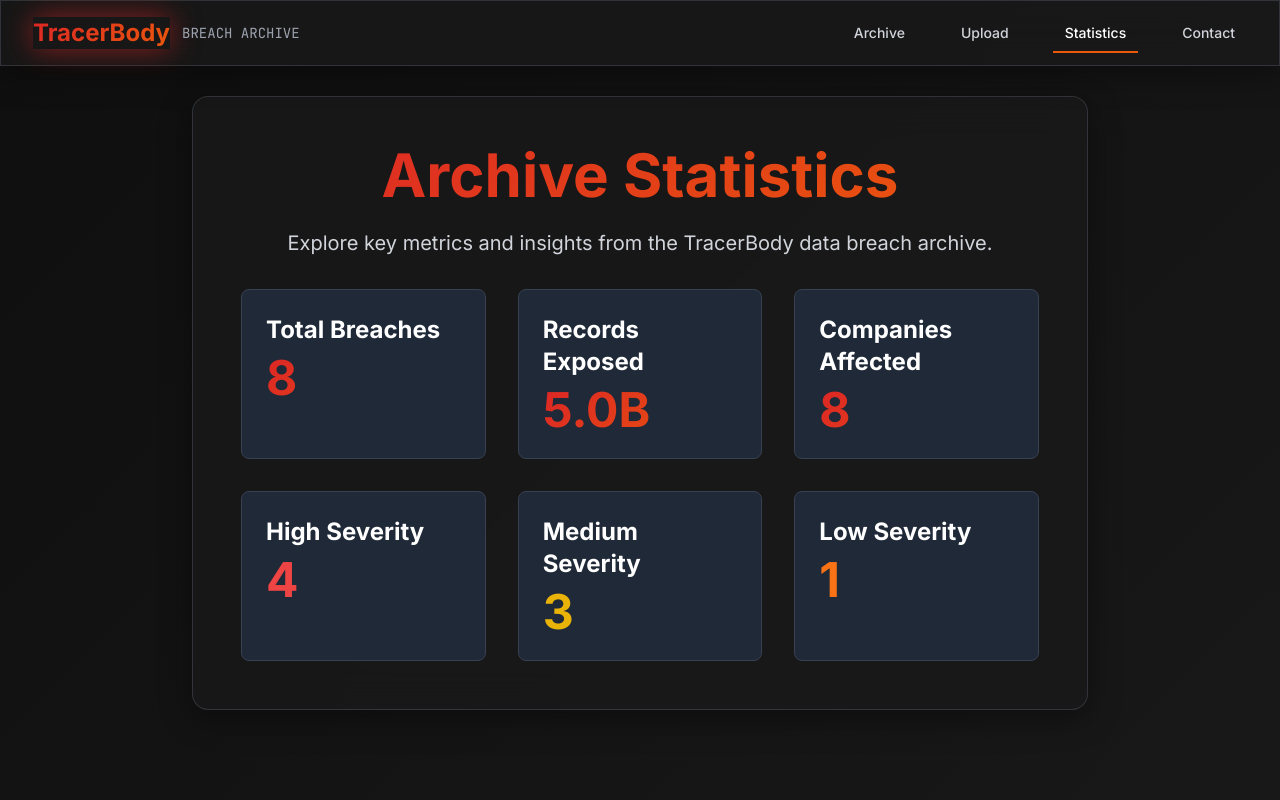
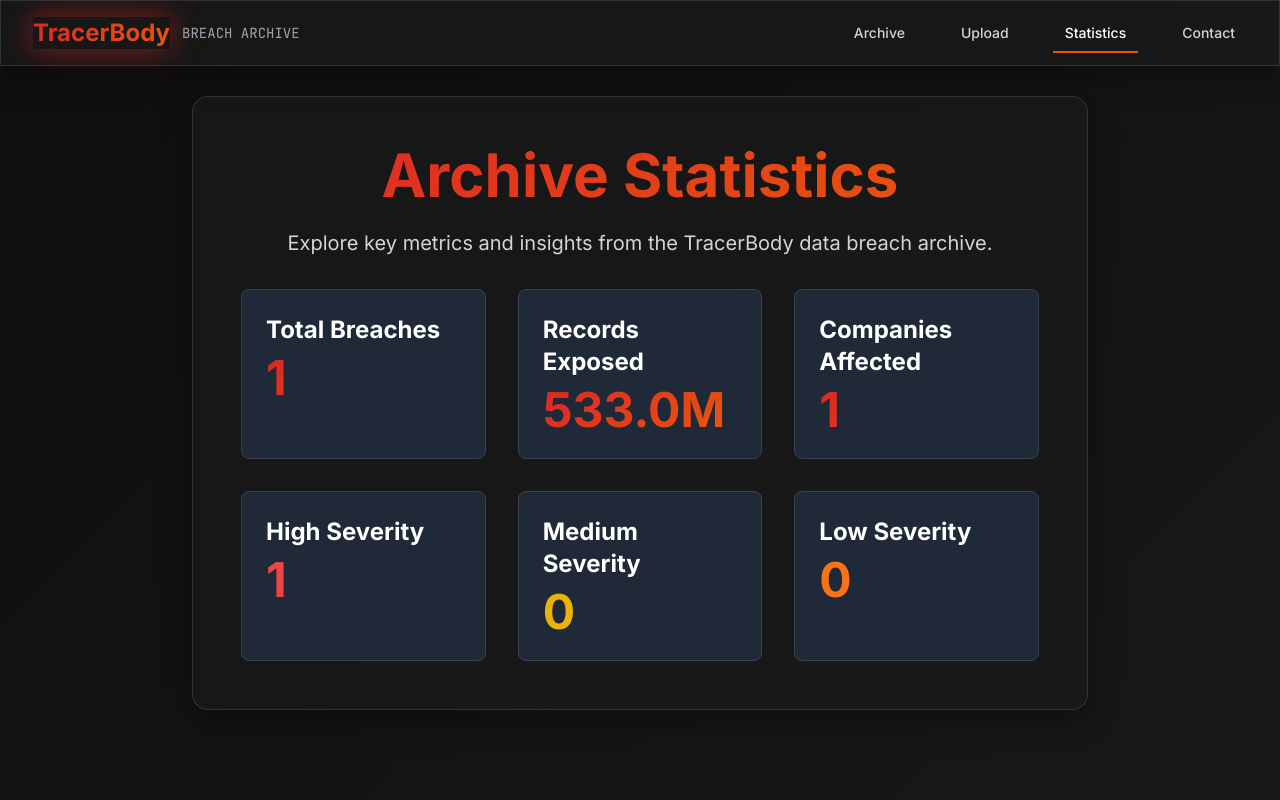
Before and after one commit to tracerbody/TracerBody, a plain HTML site: page stats.html in a window 1280 px wide. Shown: the top 800 px of the page. Drawn offline with nearby package versions, Linux system fonts and the light colour scheme.

Commit message:
fixed the stats tab

```diff
--- a/stats.html
+++ b/stats.html
@@ -374,121 +374,15 @@
 
     <!-- Statistics JavaScript -->
     <script>
-        // Embedded breach data to avoid CORS issues
-        const breachData = [
-            {
-                "id": 1,
-                "company": "Equifax",
-                "year": 2017,
-                "records": 147000000,
-                "severity": "high",
-                "type": "Credit Bureau",
-                "description": "Personal information of 147 million consumers exposed including SSNs, birth dates, addresses, and driver's license numbers.",
-                "downloadUrl": "https://mega.nz/file/example1",
-                "password": "equifax2017!",
-                "size": "2.3 GB",
-                "date": "2017-09-07",
-                "tags": ["SSN", "Personal Data", "Credit"]
-            },
-            {
-                "id": 2,
-                "company": "Yahoo",
-                "year": 2013,
-                "records": 3000000000,
-                "severity": "high",
-                "type": "Web Services",
-                "description": "All 3 billion Yahoo accounts compromised. Names, email addresses, telephone numbers, dates of birth, hashed passwords, and security questions exposed.",
-                "downloadUrl": "https://drive.google.com/file/d/example2",
-                "password": "yahoo_breach_2013",
-                "size": "5.7 GB",
-                "date": "2013-08-01",
-                "tags": ["Email", "Passwords", "Personal Data"]
-            },
-            {
-                "id": 3,
-                "company": "Marriott",
-                "year": 2018,
-                "records": 500000000,
-                "severity": "high",
-                "type": "Hospitality",
-                "description": "Guest information from Starwood hotels database including names, addresses, phone numbers, email addresses, passport numbers, and payment card information.",
-                "downloadUrl": "https://dropbox.com/s/example3",
-                "password": "marriott_starwood18",
-                "size": "1.8 GB",
-                "date": "2018-11-30",
-                "tags": ["Travel", "Payment Cards", "Passports"]
-            },
-            {
-                "id": 4,
-                "company": "Capital One",
-                "year": 2019,
-                "records": 100000000,
-                "severity": "medium",
-                "type": "Financial",
-                "description": "Personal information of credit card customers and applicants including names, addresses, credit scores, payment history, and fragments of transaction data.",
-                "downloadUrl": "https://mega.nz/file/example4",
-                "password": "capital1_2019",
-                "size": "890 MB",
-                "date": "2019-07-19",
-                "tags": ["Credit Cards", "Financial", "Credit Scores"]
-            },
-            {
-                "id": 5,
-                "company": "Facebook",
-                "year": 2019,
-                "records": 533000000,
-                "severity": "medium",
-                "type": "Social Media",
-                "description": "Phone numbers, Facebook IDs, full names, locations, birthdates, bios, and email addresses of Facebook users from 106 countries.",
-                "downloadUrl": "https://drive.google.com/file/d/example5",
-                "password": "fb_leak2019",
-                "size": "1.2 GB",
-                "date": "2019-04-03",
-                "tags": ["Social Media", "Phone Numbers", "Personal Data"]
-            },
-            {
-                "id": 6,
-                "company": "LinkedIn",
-                "year": 2021,
-                "records": 700000000,
-                "severity": "medium",
-                "type": "Professional Network",
-                "description": "Scraped data including email addresses, phone numbers, workplace information, full names, account IDs, and links to social media accounts.",
-                "downloadUrl": "https://dropbox.com/s/example6",
-                "password": "linkedin_scrape21",
-                "size": "2.1 GB",
-                "date": "2021-06-22",
-                "tags": ["Professional", "Email", "Phone Numbers"]
-            },
-            {
-                "id": 7,
-                "company": "T-Mobile",
-                "year": 2021,
-                "records": 54000000,
-                "severity": "high",
-                "type": "Telecommunications",
-                "description": "Names, dates of birth, SSNs, and driver's license information of current, former and prospective T-Mobile customers.",
-                "downloadUrl": "https://mega.nz/file/example7",
-                "password": "tmobile_breach21",
-                "size": "650 MB",
-                "date": "2021-08-17",
-                "tags": ["Telecom", "SSN", "Driver's License"]
-            },
-            {
-                "id": 8,
-                "company": "Clubhouse",
-                "year": 2021,
-                "records": 1300000,
-                "severity": "low",
-                "type": "Social Audio",
-                "description": "User profile information including names, usernames, photo URLs, follower counts, and account creation dates.",
-                "downloadUrl": "https://drive.google.com/file/d/example8",
-                "password": "clubhouse_2021",
-                "size": "45 MB",
-                "date": "2021-04-11",
-                "tags": ["Social Media", "Audio", "Profiles"]
-            }
-        ];
+        // get the breach data info from the data/breaches.json
+        let breachData = [];
+        fetch('./data/breaches.json')
+            .then(response => response.json())
+            .then(data => {
+                breachData = data;
+                updateStats();
+            })
+            .catch(error => console.error('Error loading breach data:', error));
 
         function formatNumber(num) {
             if (num >= 1000000000) {
```
